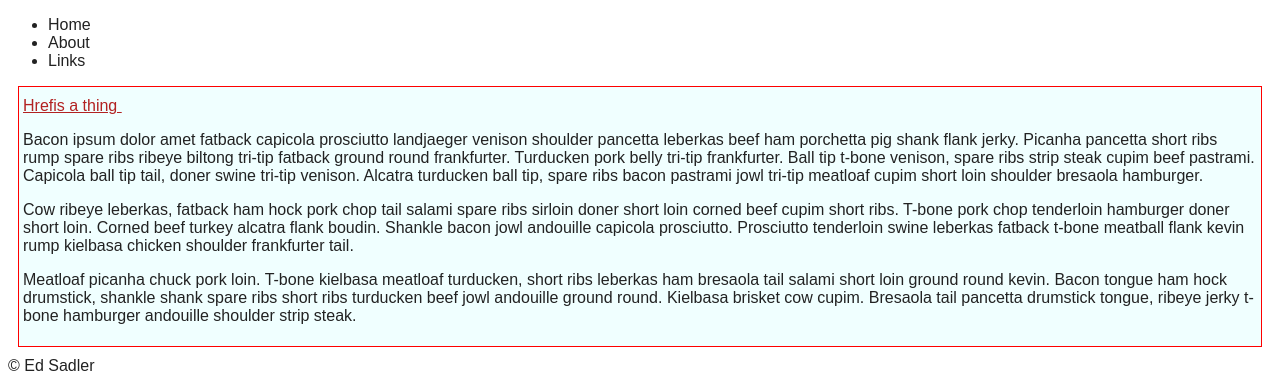
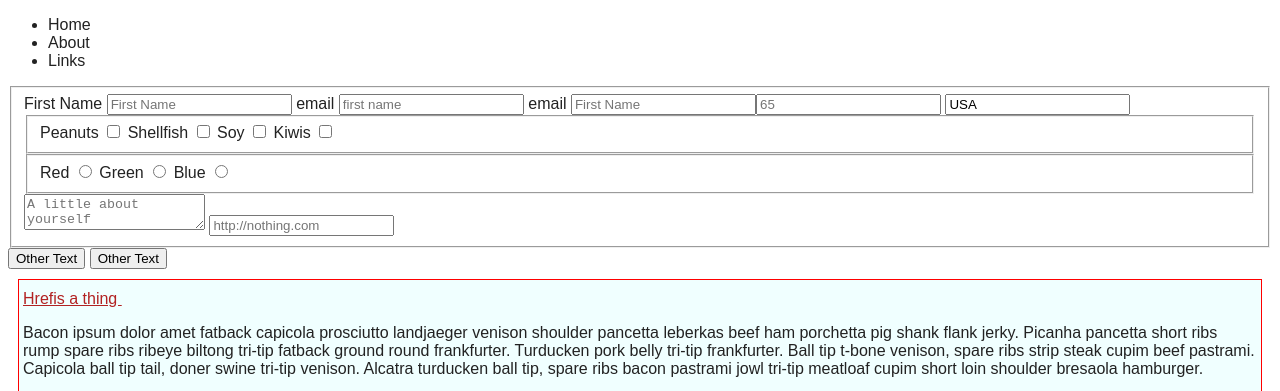
Before and after one commit to edsad/blog, a plain HTML site: page index.html in a window 1280 px wide. Shown: the top 391 px of the page. Drawn offline with Linux system fonts and the light colour scheme.

Commit message:
new stuff

```diff
--- a/index.html
+++ b/index.html
@@ -12,6 +12,56 @@
 		<li>Links</li>
 	</ul>
   </header>
+
+  <form action="">
+     <fieldset>
+        <label class="hidden" for="firstname">First Name</label>
+        <input type="text" required name="first name" placeholder="First Name" id="firstname">
+
+      <label class="hidden" for="email">email</label>
+      <input type="text" name="firstname" placeholder="first name" id="Firstname" required>
+
+        <label class="min_input" for="email">email</label>
+
+        <input type="text" name="first name" placeholder="First Name" id="firstname"><input type="email" required name="email" placeholder="65" id="age">
+
+        <input type="text" name="country" value="USA" readonly>
+
+     <fieldset>
+        <label for="peanuts">Peanuts</label>
+        <input type="checkbox" value="peanuts" id="peanuts" name="peanuts">
+
+        <label for="shellfish">Shellfish</label>
+        <input type="checkbox" value="shellfish" id="shellfish" name="shellfish">
+
+        <label for="soy">Soy</label>
+        <input type="checkbox" value="soy" id="soy" name="soy">
+
+        <label for="kiwis">Kiwis</label>
+        <input type="checkbox" value="kiwis" id="kiwis" name="kiwis">
+     </fieldset>
+
+     <fieldset>
+         <label for="red">Red</label>
+         <input type="radio" value="red" name="rgb" id="red">
+
+         <label for="red">Green</label>
+         <input type="radio" value="green" name="rgb" id="green">
+
+         <label for="red">Blue</label>
+         <input type="radio" value="blue" name="rgb" id="blue">
+     </fieldset>
+
+      <textarea placeholder="A little about yourself" id="bio"></textarea>
+
+    <input required placeholder="http://nothing.com" type="url" name="website" id="website">
+      </fieldset>
+
+
+<input type="submit" value="Other Text" name="submit">
+<button type="submit">Other Text</button>
+<!-- take this out -->
+  </form>
 <!-- This section is about bacon. -->
   <article id="article1">
   <!-- this is another comment -->
--- a/main.css
+++ b/main.css
@@ -5,6 +5,13 @@ img {
 body {
     font-family: sans-serif;
     color: #222222;
+}
+.hidden {
+    display:
+}
+
+.min_input {
+    min-width: 500px
 }
 
 .red_outline {
```
